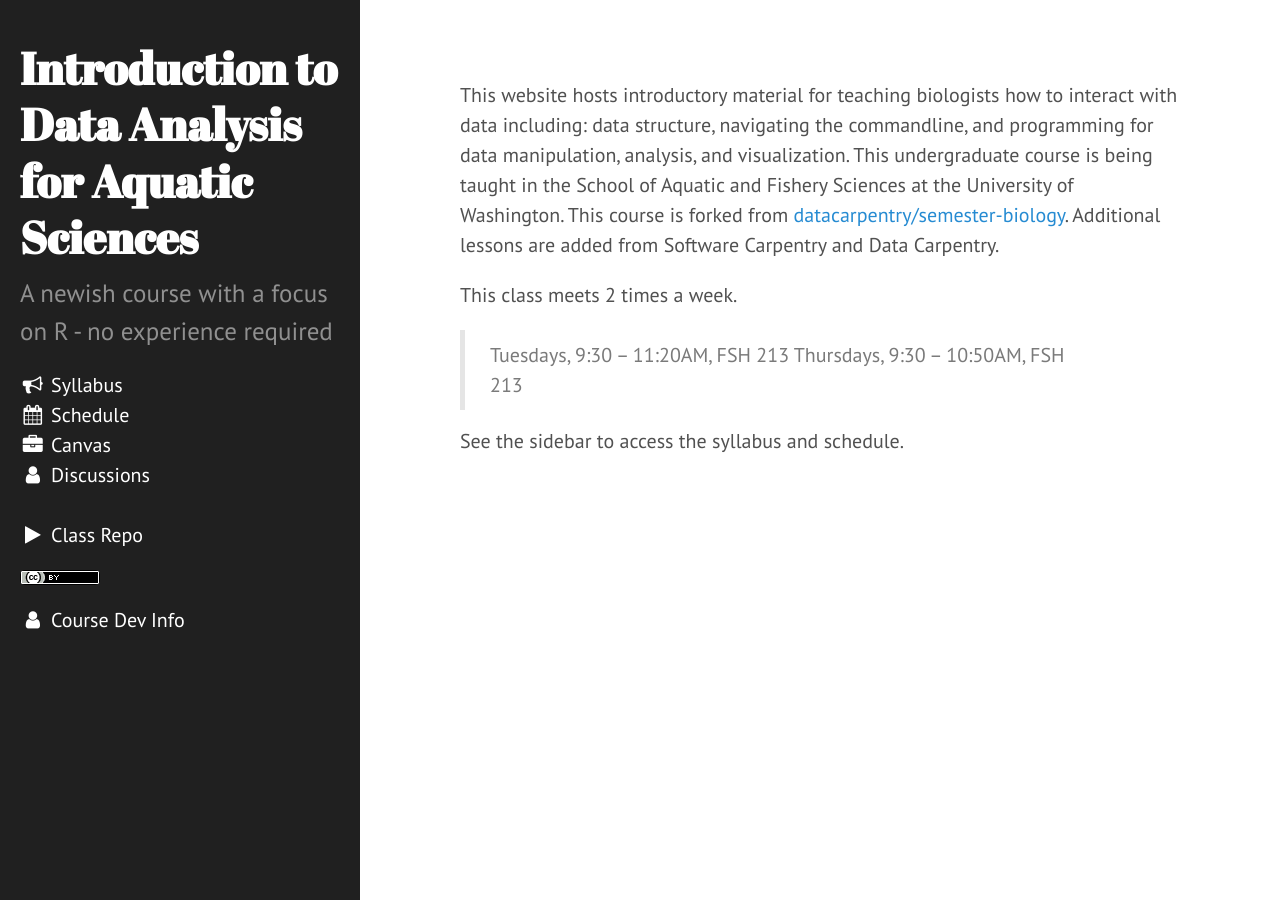
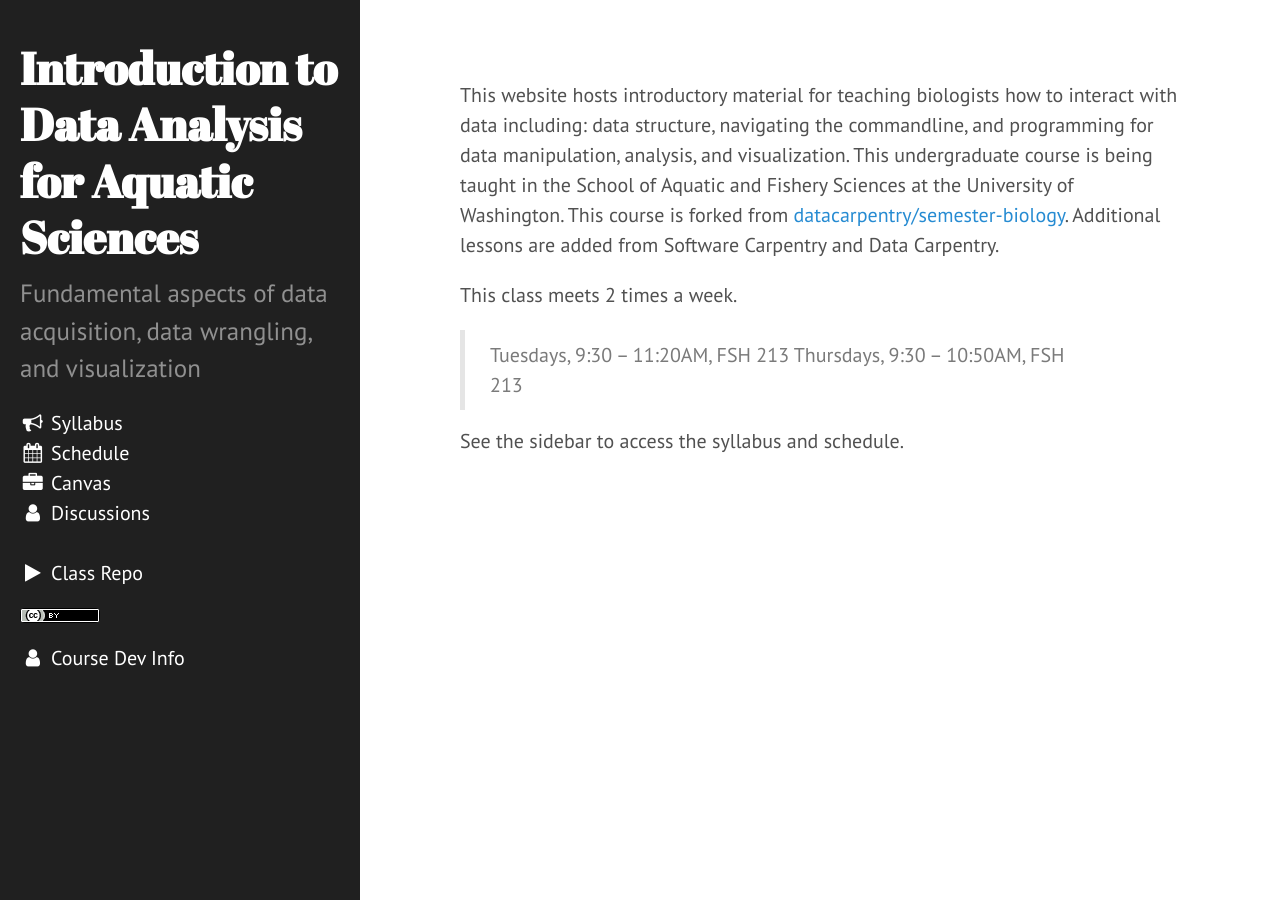
Before and after one commit to sr320/course-fish274-2020, a Jekyll site: the page built from index.md, in a window 1280 px wide. Built offline with Jekyll 4.4.1, drawn with Linux system fonts in a browser that asks for light colours; nearby versions of some CDN libraries.

Commit message:
description

```diff
--- a/_config.yml
+++ b/_config.yml
@@ -10,10 +10,10 @@ permalink:        pretty
 
 # Setup
 title:            Introduction to Data Analysis for Aquatic Sciences
-description:      'A newish course with a focus on R - no experience required'
+description:      'Fundamental aspects of data acquisition, data wrangling, and visualization'
 url:              https://sr320.github.io/course-fish274-2020
 baseurl:          /course-fish274-2020
-email:            roberts.sbr@gmail.com
+email:            sr320@uw.edu
 feedbackurl:
 author:
   name:           'Steven Roberts'
```
